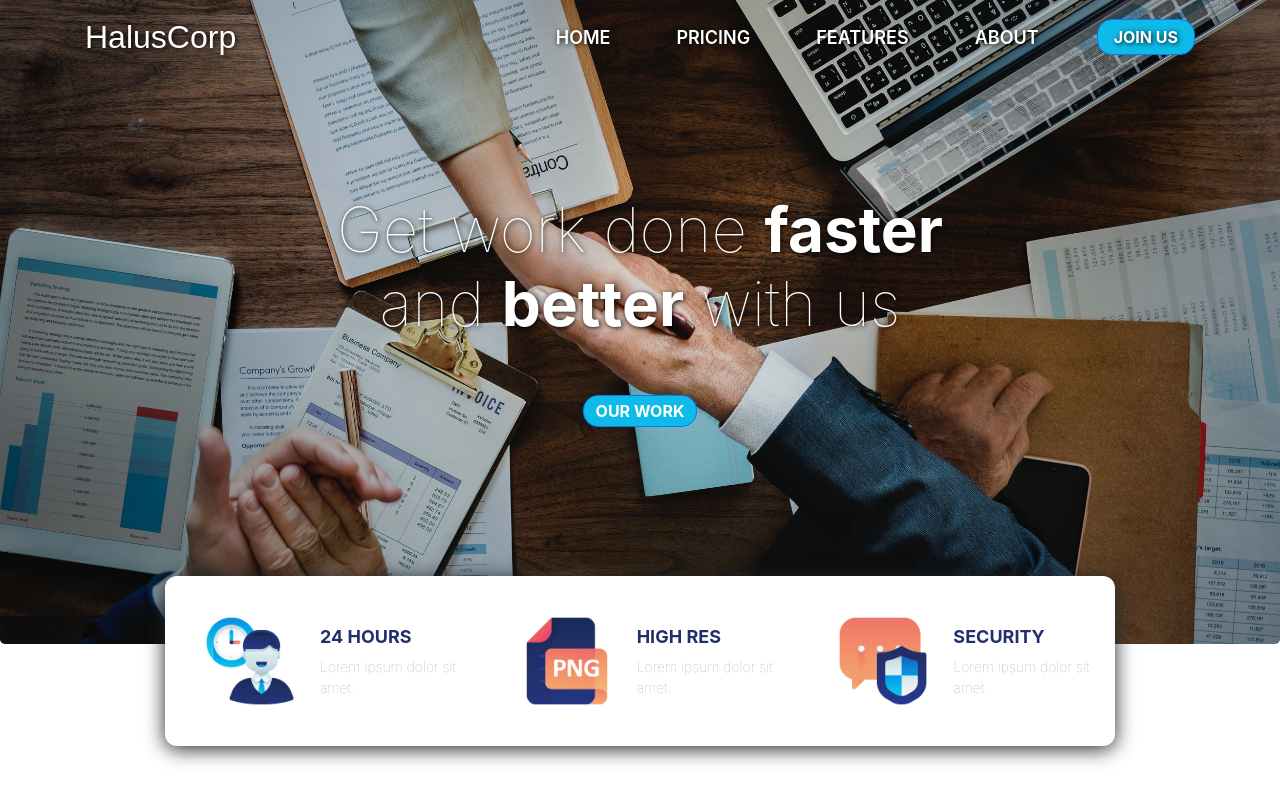
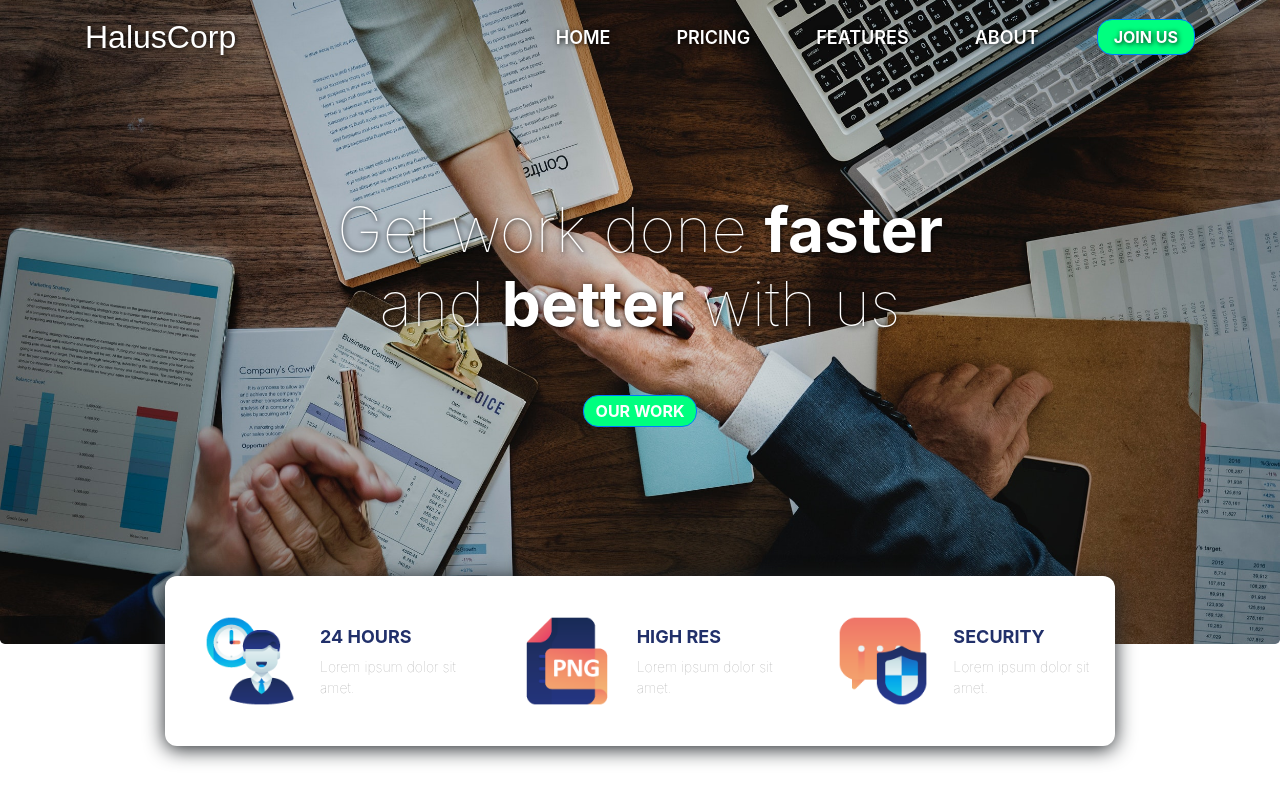
Before and after one commit to antoniusfaro/landing-page-1, a plain HTML site: page index.html in a window 1280 px wide. Shown: the top 800 px of the page. Drawn offline with nearby package versions, Linux system fonts and the light colour scheme; a web font is replaced by a local one.

Commit message:
mengganti warna button jadi hijau

```diff
--- a/style.css
+++ b/style.css
@@ -143,7 +143,8 @@ footer p {
 .my-button {
   border-radius: 15px;
   text-transform: uppercase;
-  background-color: #0EBAE8;
+  /* background-color: #0EBAE8; */
+  background-color: springgreen;
   font-size: 16px;
   font-weight: bold;
   line-height: 18px;
```
